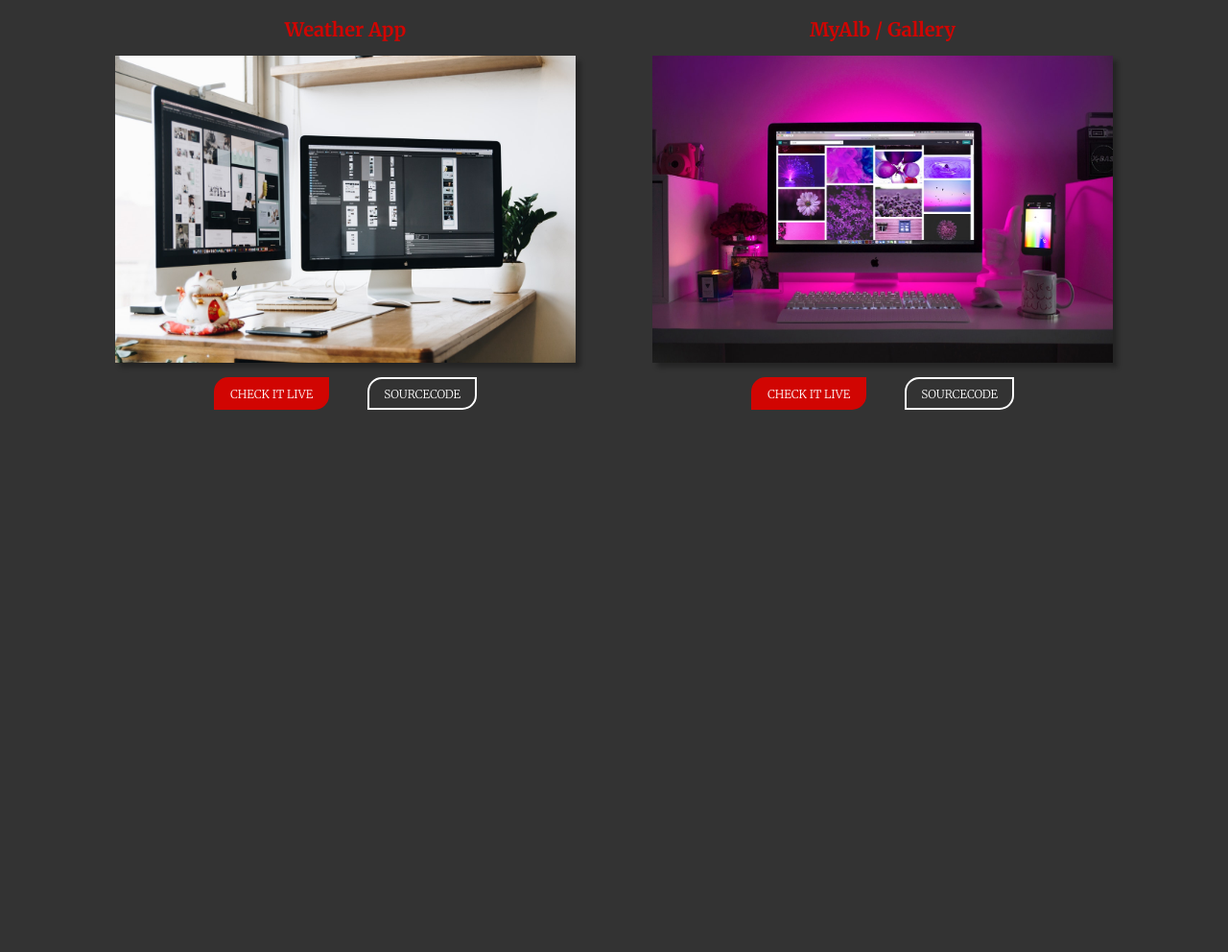
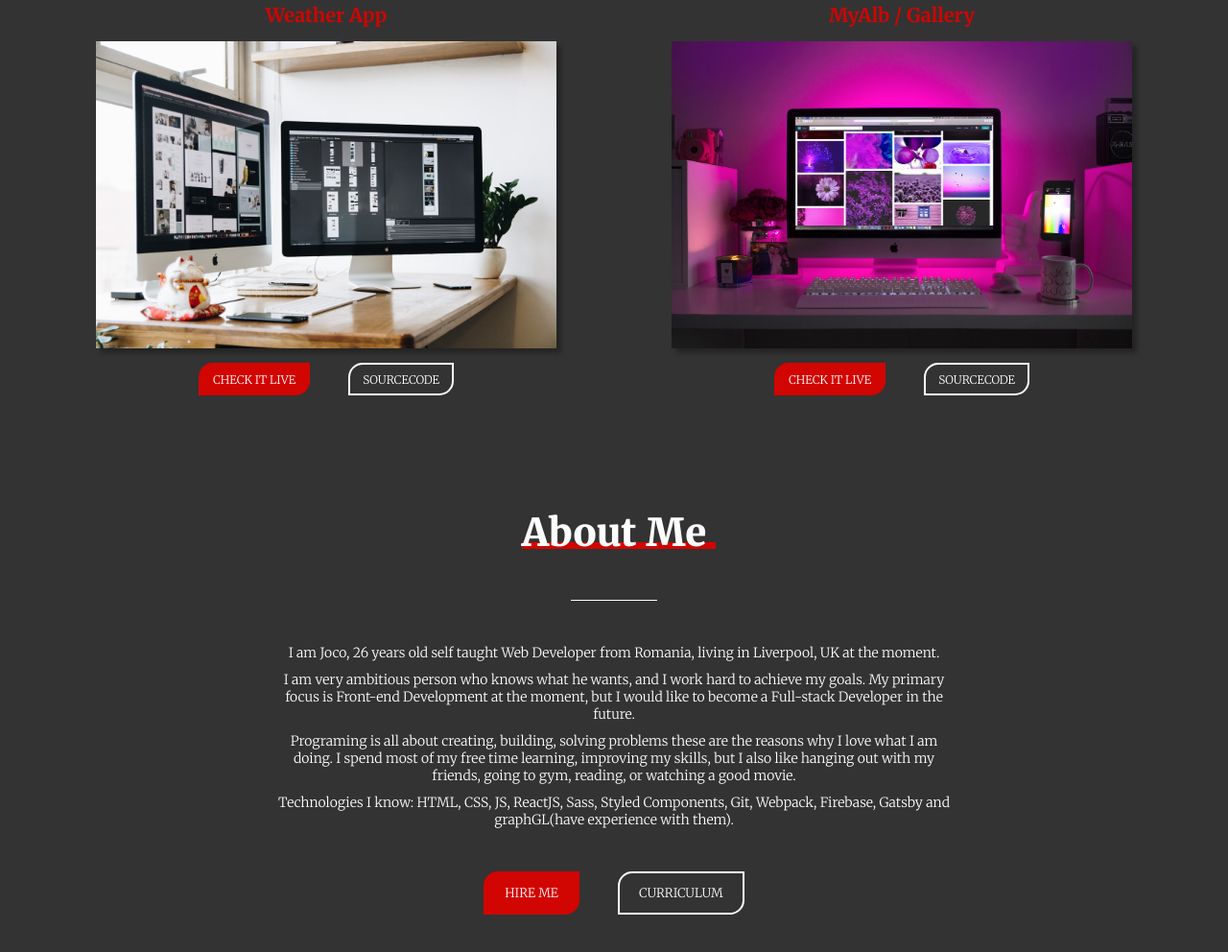
Before and after one commit to jocovass/Portfolio, a Gatsby site: page / in a window 1280 px wide. Shown: the part 1348-2340 px from the top of the page at 96% size. Built offline with nearby package versions, Linux system fonts and the light colour scheme; Gatsby itself is replaced by a stand-in of ours.

Commit message:
About section is ready

```diff
--- a/gatsby-config.js
+++ b/gatsby-config.js
@@ -27,13 +27,6 @@ module.exports = {
       options: {
         name: 'src',
         path: `${__dirname}/src`,
-      },
-    },
-    {
-      resolve: 'gatsby-source-filesystem',
-      options: {
-        name: 'images',
-        path: `${__dirname}/src/images`,
       },
     },
     {
--- a/src/components/Layout/Layout.js
+++ b/src/components/Layout/Layout.js
@@ -19,7 +19,6 @@ const Layout = ({ children }) => {
                 <SEO />
                 <GlobalStyles />
                 {children}
-                <div id='about' style={{margin: '1000px 0', height: '400px', boxShadow: '5px 5px 20px rgba(0,0,0,.1)'}}>about</div>
             </ThemeProvider>
         </Wrapper>
     )
--- a/src/components/Navigation/NavItems/NavItem/NavItem.js
+++ b/src/components/Navigation/NavItems/NavItem/NavItem.js
@@ -26,13 +26,17 @@ const SCLink = styled(ScrollLink)`
     }
 `;
 
+function calcOffset() {
+    return -(window.innerHeight / 2);
+}
+
 const NavItem = ({ nav }) => (
     <Li>
         <SCLink to={nav.toLowerCase()}
                 spy={true}
                 smooth={true}
                 activeClass='active'
-                offset={-100} >
+                offset={calcOffset()} >
             {nav}
         </SCLink>
     </Li>
--- /dev/null
+++ b/src/components/sections/About.js
@@ -0,0 +1,47 @@
+import React from 'react';
+import { useStaticQuery, graphql } from 'gatsby';
+import styled from 'styled-components';
+import Title from '../uiElements/Title'
+import HorizontalLine from '../uiElements/horizontalLine';
+import Btn from '../uiElements/Btn';
+
+const Wrapper = styled.section`
+    text-align: center;
+    margin-bottom: 11rem;
+`;
+
+const Content = styled.div`
+    width: 95%;
+    max-width: 70rem;
+    margin: 0 auto 4.5rem;
+
+    & > p {
+        font-size: 1.4rem;
+        font-weight: 300;
+        margin-bottom: 1rem;
+    }
+`;
+
+const About = () => {
+    const data = useStaticQuery(graphql`
+        query {
+            file(relativePath: { eq: "content/about/about.md" }) {
+                childMarkdownRemark {
+                    html
+                }
+            }
+        }
+    `);
+    console.log(data)
+    return (
+        <Wrapper id="about">
+            <Title type="h2">About Me</Title>
+            <HorizontalLine />
+            <Content dangerouslySetInnerHTML={{__html: data.file.childMarkdownRemark.html}}></Content>
+            <Btn type="primary" size="1.3rem">Hire Me</Btn>
+            <Btn type="secondary" link size="1.3rem">Curriculum</Btn>
+        </Wrapper>
+    );
+};
+
+export default About;
--- a/src/components/sections/Projects.js
+++ b/src/components/sections/Projects.js
@@ -7,12 +7,13 @@ import Project from '../../templates/Project';
 
 const Wrapper = styled.section`
     text-align: center;
+    margin-bottom: 3rem;
 `;
 
 const Content = styled.div`
     display: flex;
     flex-flow: row wrap;
-    justify-content: space-evenly;
+    justify-content: space-around;
 `;
 
 const Projects = () => {
@@ -22,6 +23,7 @@ const Projects = () => {
                 filter: {
                 sourceInstanceName: { eq: "src" }
                 extension: { eq: "md" }
+                relativeDirectory: { regex: "/projects/"}
                 }
                 sort: { fields: [dir], order: DESC }
               ) {
--- a/src/components/uiElements/horizontalLine.js
+++ b/src/components/uiElements/horizontalLine.js
@@ -5,7 +5,7 @@ const Line = styled.span`
     display: block;
     width: 9rem;
     height: 1px;
-    margin: 3rem auto 6rem;
+    margin: 3rem auto 4.5rem;
     background-color: var(--clr-primary);
 `;
 
--- /dev/null
+++ b/src/content/about/about.md
@@ -0,0 +1,14 @@
+I am Joco, 26 years old self taught Web Developer from Romania,
+living in Liverpool, UK at the moment.
+
+I am very ambitious person who knows what he wants, and I work hard to achieve my goals.
+My primary focus is Front-end Development at the moment, but
+I would like to become a Full-stack Developer in the future.
+
+Programing is all about creating, building, solving problems these are the reasons
+why I love what I am doing.
+I spend most of my free time learning, improving my skills, but I also like
+hanging out with my friends, going to gym, reading, or watching a good movie.
+
+Technologies I know: HTML, CSS, JS, ReactJS, Sass, Styled Components, Git, Webpack,
+Firebase, Gatsby and graphGL(have experience with them).
--- a/src/pages/index.js
+++ b/src/pages/index.js
@@ -2,12 +2,14 @@ import React from 'react';
 import Layout from '../components/Layout/Layout';
 import Home from '../components/sections/Home';
 import Projects from '../components/sections/Projects';
+import About from '../components/sections/About';
 
 const HomePage = () => {
     return (
         <Layout>
             <Home />
             <Projects />
+            <About />
         </Layout>
     )
 };
--- a/src/templates/Project.js
+++ b/src/templates/Project.js
@@ -40,12 +40,12 @@ const Project = (props) => {
                          link
                          href={live}
                          size='1.2rem'
-                         pad='.75rem 1.5rem'>Check it live</Btn>
+                         pad='.75rem 1.3rem'>Check it live</Btn>
                     <Btn type="secondary"
                          link
                          href={source}
                          size='1.2rem'
-                         pad='.75rem 1.5rem'>Sourcecode</Btn>
+                         pad='.75rem 1.3rem'>Sourcecode</Btn>
                 </FigCap>
             </Fig>
         </Wrapper>
```
Also changed, not shown: src/content/projects/project-1/index.md (renamed from src/content/project-1/index.md), src/content/projects/project-1/project-1.jpg (renamed from src/content/project-1/project-1.jpg), src/content/projects/project-2/index.md (renamed from src/content/project-2/index.md), src/content/projects/project-2/project-2.jpg (renamed from src/content/project-2/project-2.jpg), src/content/projects/project-3/index.md (renamed from src/content/project-3/index.md), src/content/projects/project-3/project-3.jpg (renamed from src/content/project-3/project-3.jpg), src/content/projects/project-4/index.md (renamed from src/content/project-4/index.md), src/content/projects/project-4/project-1.jpg (renamed from src/content/project-4/project-1.jpg).
